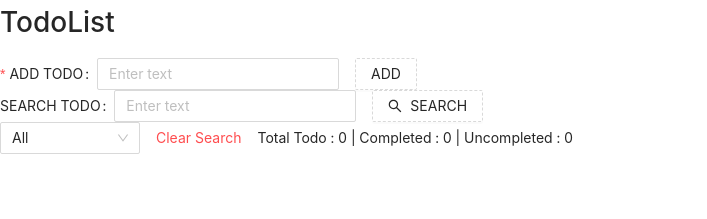
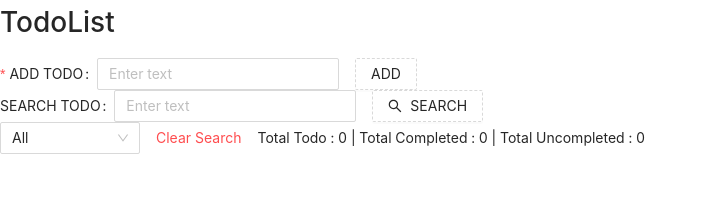
Before and after one commit to chiraphon-w/todo-typeScript, a Next.js app: page / in a window 1280 px wide. Shown: the top 219 px of the page, without its empty margins (0-707 px from the left). Built offline with nearby package versions, Linux system fonts and the light colour scheme.

Commit message:
rename :)

```diff
--- a/src/pages/index.tsx
+++ b/src/pages/index.tsx
@@ -106,8 +106,8 @@ export default function Home() {
           Clear Search
         </Button>
         <Text>
-          Total Todo : {JSON.stringify(totalTodo.total)} | Completed :{' '}
-          {JSON.stringify(totalTodo.completed)} | Uncompleted :{' '}
+          Total Todo : {JSON.stringify(totalTodo.total)} | Total Completed :{' '}
+          {JSON.stringify(totalTodo.completed)} | Total Uncompleted :{' '}
           {JSON.stringify(totalTodo.uncompleted)}
         </Text>
         <TodoCard onDelete={deleteTodo} onCheck={checkTodo} />
```
